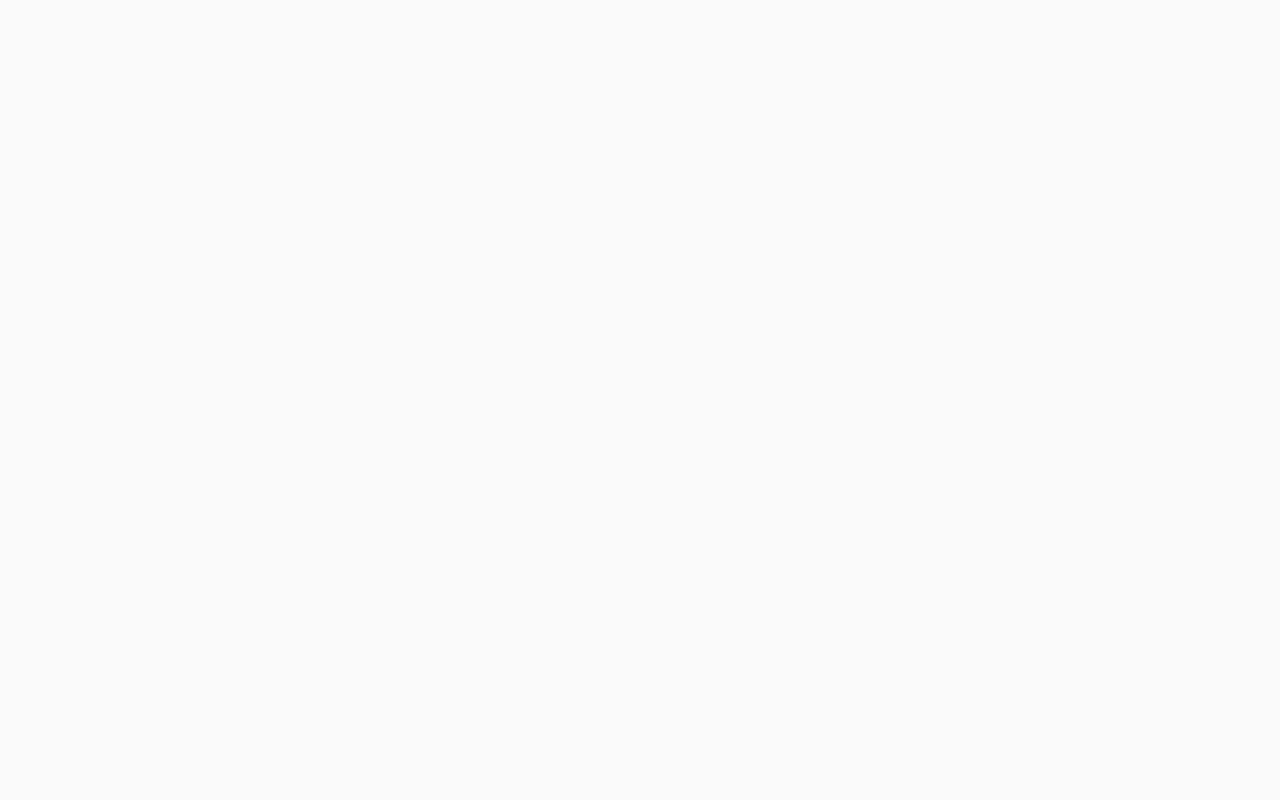
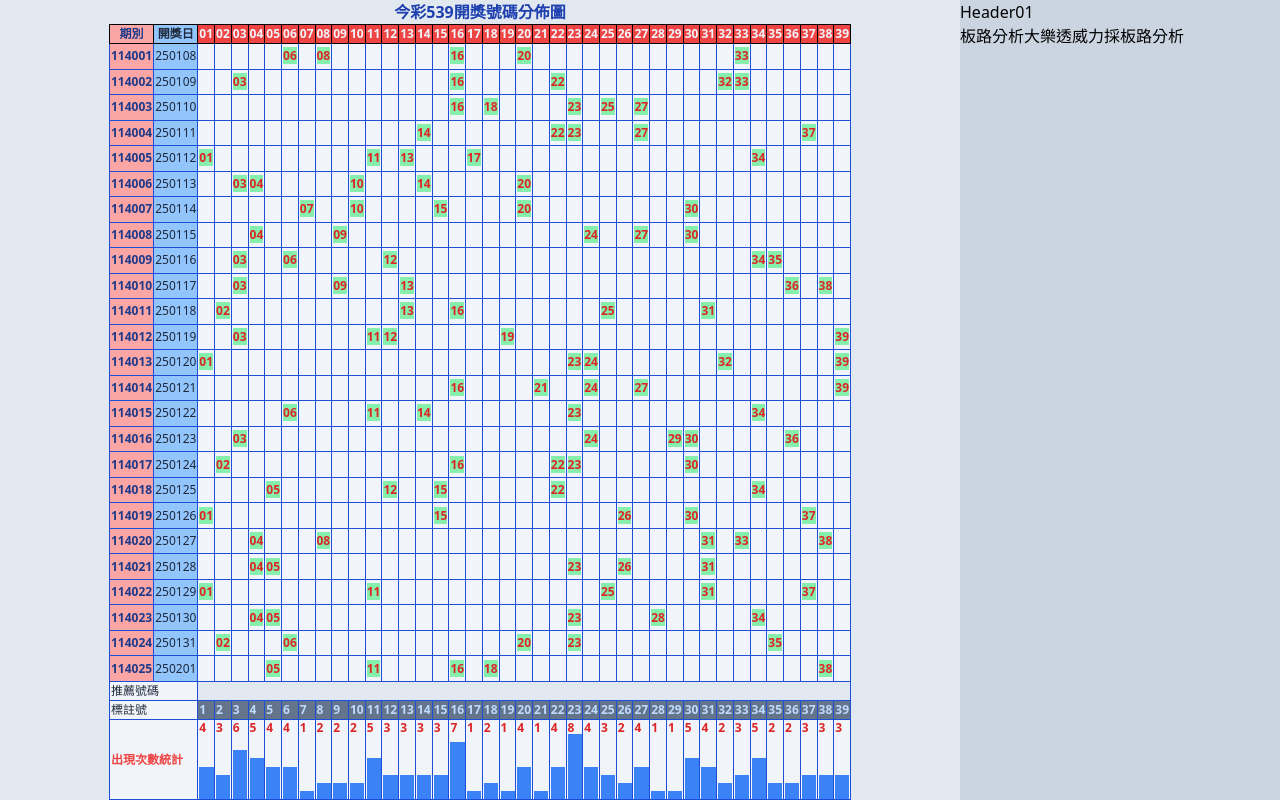
Before and after one commit to dino5168/Lottery, a plain HTML site: page index.html in a window 1280 px wide. Drawn offline with Linux system fonts and the light colour scheme; the site is published under a folder, as on GitHub Pages, so addresses that start at the root find nothing.

Commit message:
Update index.html

```diff
--- a/index.html
+++ b/index.html
@@ -11,8 +11,8 @@
     background-color: rgb(248 250 252 / var(--tw-bg-opacity, 1))
 }
     </style>
-    <script type="module" crossorigin src="/assets/index-BJ9qQi9F.js"></script>
-    <link rel="stylesheet" crossorigin href="/assets/index-YT57w1Mc.css">
+    <script type="module" crossorigin src="./assets/index-BJ9qQi9F.js"></script>
+    <link rel="stylesheet" crossorigin href="./assets/index-YT57w1Mc.css">
   </head>
   <body class="d">
     <div id="app"></div>
```
